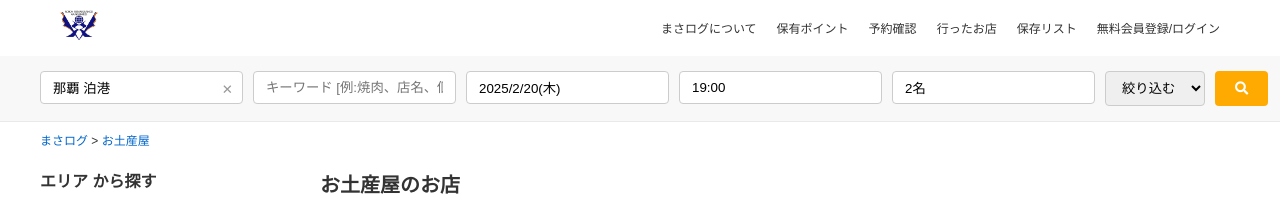
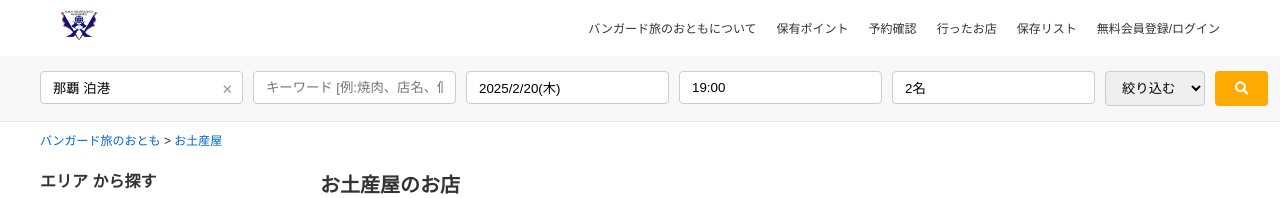
Before and after one commit to Maakun2/vsiori, a plain HTML site: page index.html in a window 1280 px wide. Both pictures are taken after a click on the link "お土産屋". Shown: the top 198 px of the page. Drawn offline with Linux system fonts and the light colour scheme; files that its build step writes are made by us from their sources.

Commit message:
Update index.html

```diff
--- a/index.html
+++ b/index.html
@@ -3,7 +3,7 @@
 <head>
     <meta charset="UTF-8">
     <meta name="viewport" content="width=device-width, initial-scale=1.0">
-    <title>まさログ風サイト</title>
+    <title>バンガード旅のおとも</title>
     <link rel="stylesheet" href="css/style.css">
     <link rel="stylesheet" href="https://cdnjs.cloudflare.com/ajax/libs/font-awesome/5.15.4/css/all.min.css">
 </head>
@@ -18,7 +18,7 @@
             <div class="header-right">
                 <nav>
                     <ul>
-                        <li><a href="#">まさログについて</a></li>
+                        <li><a href="#">バンガード旅のおともについて</a></li>
                         <li><a href="#">保有ポイント</a></li>
                         <li><a href="#">予約確認</a></li>
                         <li><a href="#">行ったお店</a></li>
@@ -60,7 +60,7 @@
 
     <main>
         <div class="breadcrumb">
-            <a href="#">まさログ</a> > <a href="#">全国 グルメ</a>
+            <a href="#">バンガード旅のおとも</a> > <a href="#">全国 グルメ</a>
         </div>
 
         <div class="content-wrapper">
@@ -559,7 +559,7 @@
                     resultCount.textContent = `1～${visibleCount} 件を表示 / 全 ${visibleCount} 件`;
 
                     const breadcrumb = document.querySelector('.breadcrumb');
-                    breadcrumb.innerHTML = `<a href="#">まさログ</a> > <a href="#">${this.textContent}</a>`;
+                    breadcrumb.innerHTML = `<a href="#">バンガード旅のおとも</a> > <a href="#">${this.textContent}</a>`;
 
                     const mainTitle = document.querySelector('.main-content h1');
                     mainTitle.textContent = `${this.textContent}のお店`;
```
